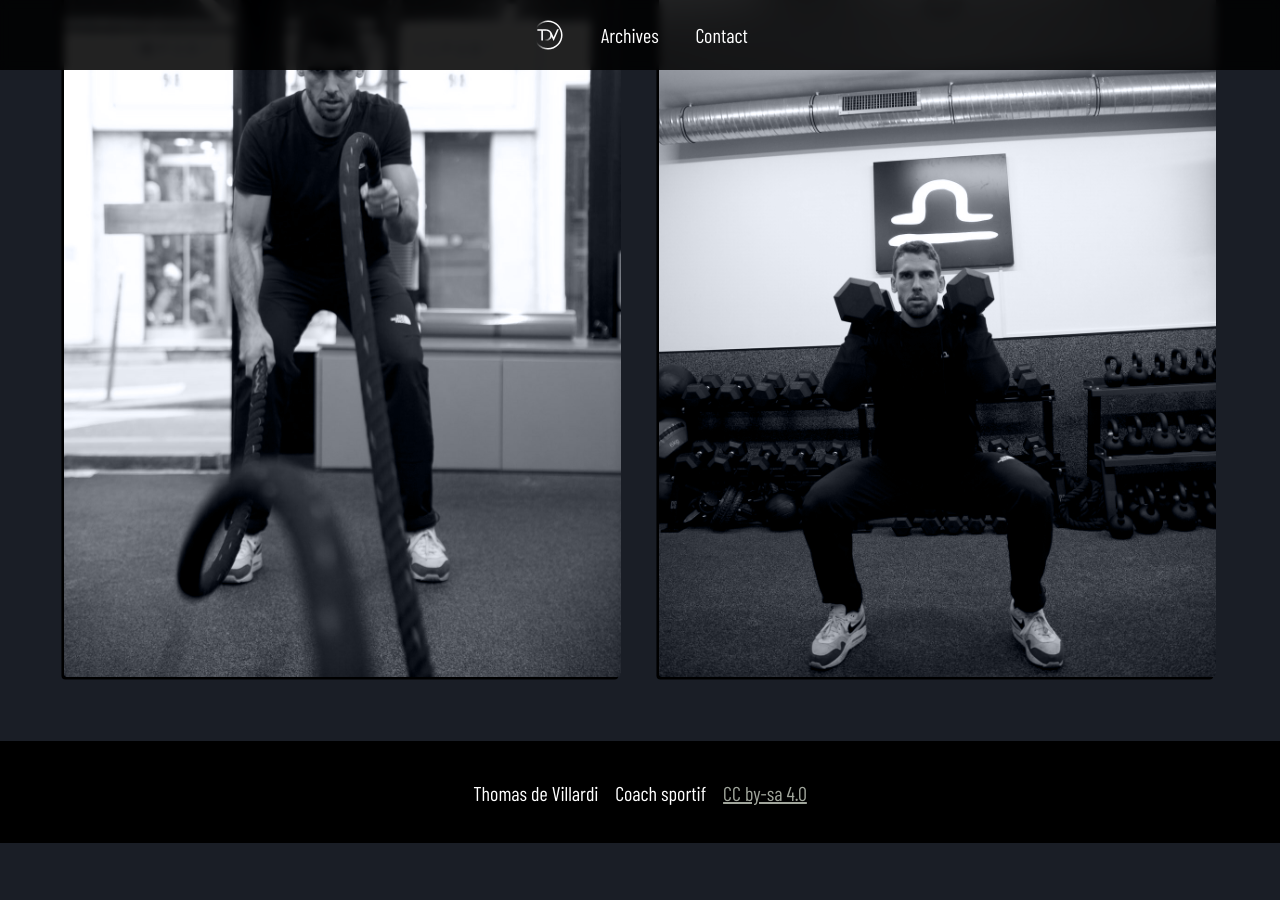
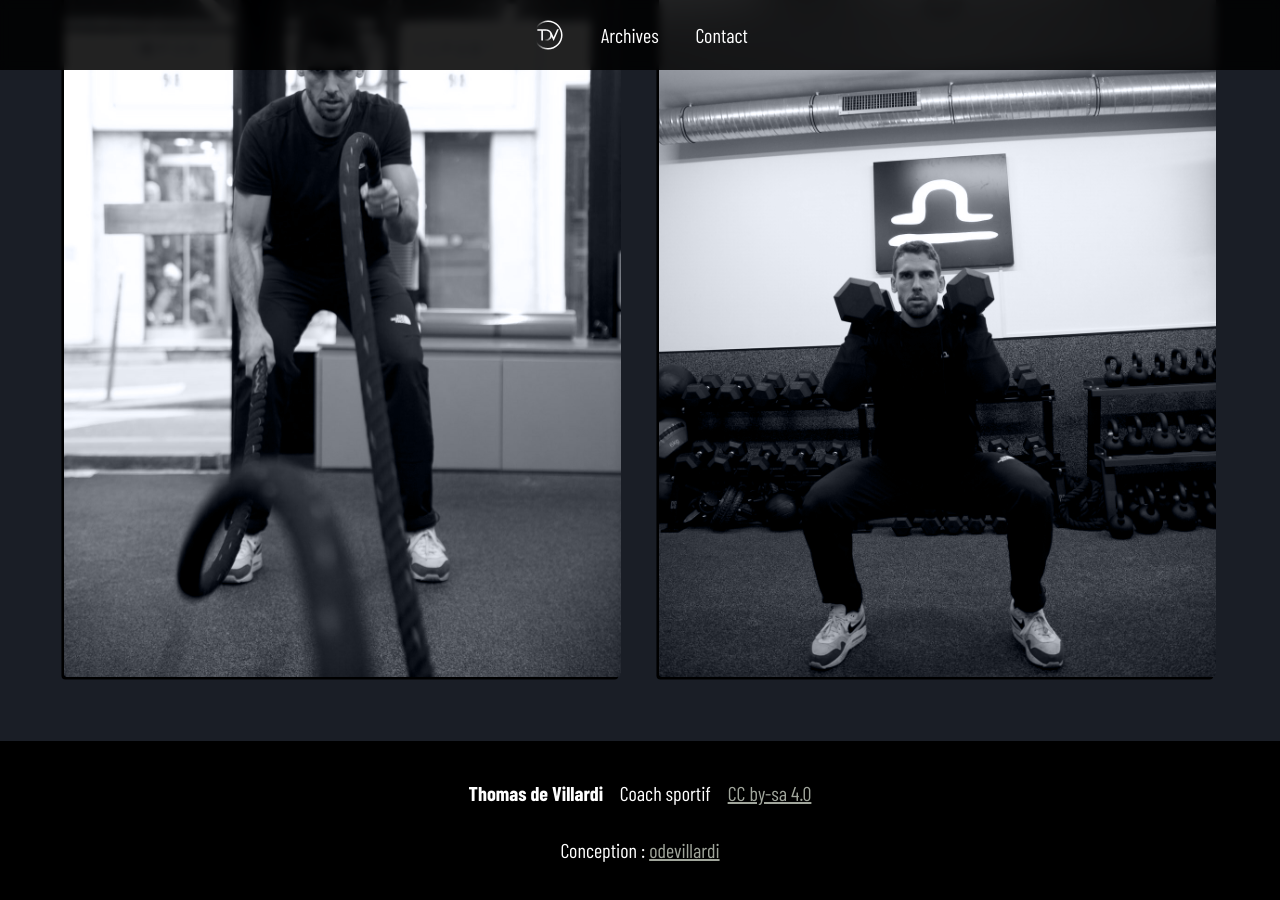
Before and after one commit to odevillardi/tdv, a Jekyll site: the page built from index.html, in a window 1280 px wide and 900 px high, scrolled down 4068 px. Built offline with Jekyll 4.4.1, drawn with Linux system fonts in a browser that asks for light colours; a script that is not in the unit is left out; the list of posts is cut into pages by our own code; before the commit the page ends 4911 px from its top, so only the background shows below that.

Commit message:
Update foot.html

```diff
--- a/_includes/foot.html
+++ b/_includes/foot.html
@@ -1,8 +1,11 @@
     <footer class="text-center">
         <ul class="list-inline">
-            <li>Thomas de Villardi</li>
+            <li><strong>Thomas de Villardi</strong></li>
             <li>Coach sportif</li>
             <li><a href="https://creativecommons.org/licenses/by-sa/4.0/deed.fr">CC&nbsp;by-sa&nbsp;4.0</a></li>
+        </ul>
+        <ul class="list-inline">
+            <li>Conception&nbsp;: <a href="https://odevillardi.fr/">odevillardi</a></li>
         </ul>
     </footer>
   </body>
```
